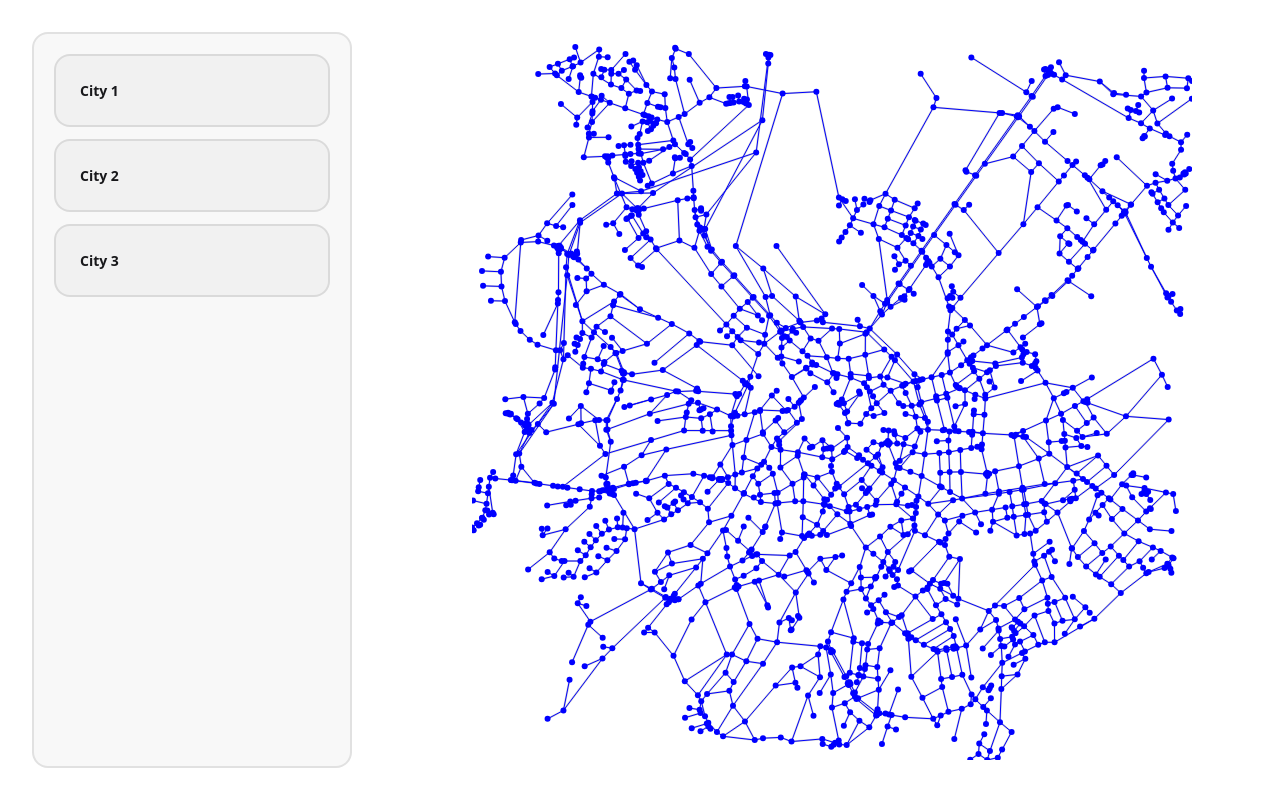
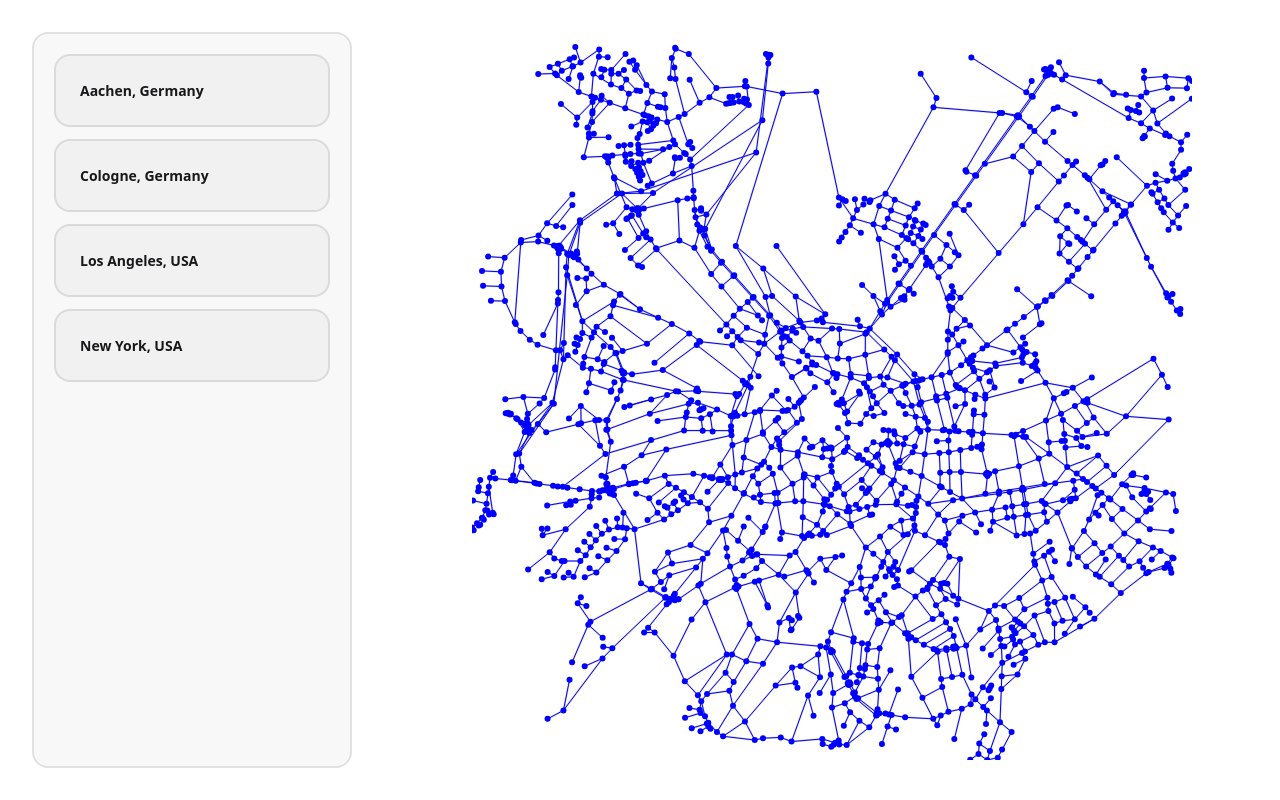
Before and after one commit to MarcelAusZell/city-pathfinding, a React (Vite) app: page / in a window 1280 px wide. Built offline with nearby package versions, Linux system fonts and the light colour scheme.

Commit message:
Added City Selector

```diff
--- a/src/components/AppLayout/Sidebar.tsx
+++ b/src/components/AppLayout/Sidebar.tsx
@@ -1,13 +1,18 @@
 import ThemeToggler from "./ThemeToggler";
+import { useMap } from "../../stores/mapStore";
+
 
 export default function Sidebar(): React.JSX.Element {
+  const { map, setMap } = useMap()
+
   return (
     <>
       <div className="min-h-screen grid place-items-center p-8 font-semibold">
         <ul className="menu h-[100%] w-80 bg-base-200 p-5 text-base-content rounded-2xl border-2 border-base-content/10">
-          <li><button className="bg-base-300/70 rounded-2xl border-2 mb-3 p-6 border-base-content/10">City 1</button></li>
-          <li><button className="bg-base-300/70 rounded-2xl border-2 mb-3 p-6 border-base-content/10">City 2</button></li>
-          <li><button className="bg-base-300/70 rounded-2xl border-2 mb-3 p-6 border-base-content/10">City 3</button></li>
+          <li><button className="bg-base-300/70 rounded-2xl border-2 mb-3 p-6 border-base-content/10" onClick={() => setMap("Aachen, Germany.json")}>Aachen, Germany</button></li>
+          <li><button className="bg-base-300/70 rounded-2xl border-2 mb-3 p-6 border-base-content/10" onClick={() => setMap("Cologne, Germany.json")}>Cologne, Germany</button></li>
+          <li><button className="bg-base-300/70 rounded-2xl border-2 mb-3 p-6 border-base-content/10" onClick={() => setMap("Los Angeles, USA.json")}>Los Angeles, USA</button></li>
+          <li><button className="bg-base-300/70 rounded-2xl border-2 mb-3 p-6 border-base-content/10" onClick={() => setMap("New York, USA.json")}>New York, USA</button></li>
           <div className="flex-1"></div>
           <ThemeToggler />
         </ul>
--- a/src/components/GraphVisualizer/GraphVisualizer.tsx
+++ b/src/components/GraphVisualizer/GraphVisualizer.tsx
@@ -1,6 +1,7 @@
 import { useRef, useEffect, useState } from "react";
 import { initializeDijkstra, getRandomNode, dijkstraOneStep } from "../Algorithms/Dijkstra";
 import { drawNode, drawEdge } from "./drawHelpers";
+import { useMap } from "../../stores/mapStore";
 
 const CHUNK_SIZE = 10;
 
@@ -14,12 +15,13 @@ export default function GraphVisualizer() {
 
   const nodeElsRef = useRef<Record<string, SVGCircleElement>>({});
   const [graph, setGraph] = useState<any>(null);
+  const { map, setMap } = useMap();
 
   useEffect(() => {
     const svg = svgRef.current;
     if (!svg) return;
     (async () => {
-      const res = await fetch("Aachen, Germany.json");
+      const res = await fetch(map);
       const raw = await res.json();
       const width = svg.clientWidth;
       const height = svg.clientHeight;
@@ -27,7 +29,7 @@ export default function GraphVisualizer() {
       svg.setAttribute("viewBox", `0 0 ${width} ${height}`);
       setGraph(normalized);
     })();
-  }, []);
+  }, [map]);
 
   useEffect(() => {
     if (!graph || !svgRef.current) return;
--- a/src/main.jsx
+++ b/src/main.jsx
@@ -1,8 +1,10 @@
-import { StrictMode } from 'react'
 import { createRoot } from 'react-dom/client'
+import App from './App.jsx'
+import { MapProvider } from './stores/mapStore.js'
 import './index.css'
-import App from './App.jsx'
 
 createRoot(document.getElementById('root')).render(
-    <App />
+    <MapProvider>
+        <App />
+    </MapProvider>
 )
--- /dev/null
+++ b/src/stores/mapStore.tsx
@@ -0,0 +1,23 @@
+import { createContext, useContext, useState, type ReactNode } from "react";
+
+type MapContextValue = {
+  map: string;
+  setMap: React.Dispatch<React.SetStateAction<string>>;
+};
+
+const MapContext = createContext<MapContextValue | undefined>(undefined);
+
+export function MapProvider({ children }: { children: ReactNode }) {
+  const [map, setMap] = useState("Aachen, Germany.json");
+  return (
+    <MapContext.Provider value={{ map, setMap }}>
+      {children}
+    </MapContext.Provider>
+  );
+}
+
+export function useMap() {
+  const ctx = useContext(MapContext);
+  if (!ctx) throw new Error("useMap must be used within a MapProvider");
+  return ctx;
+}
```
